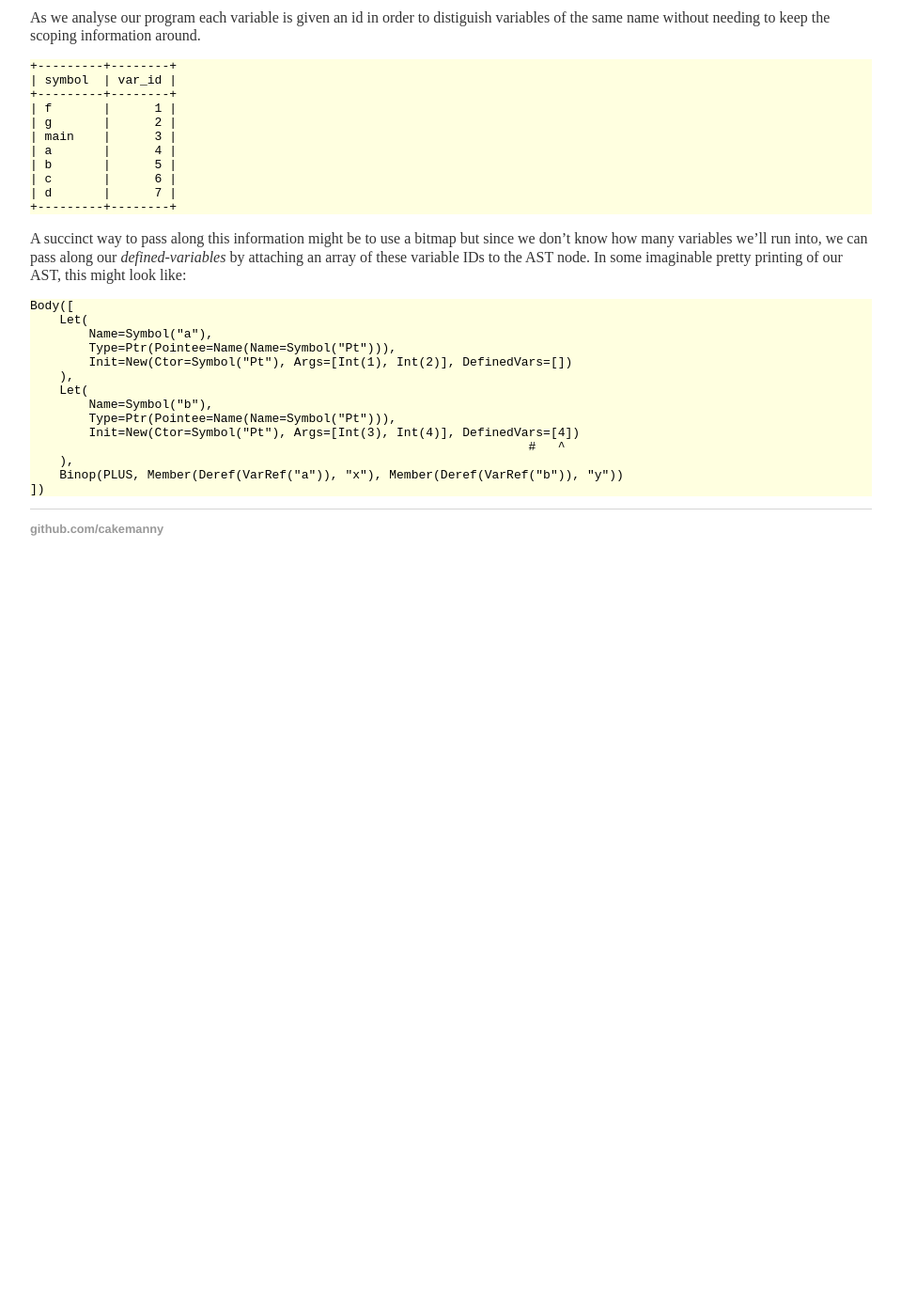
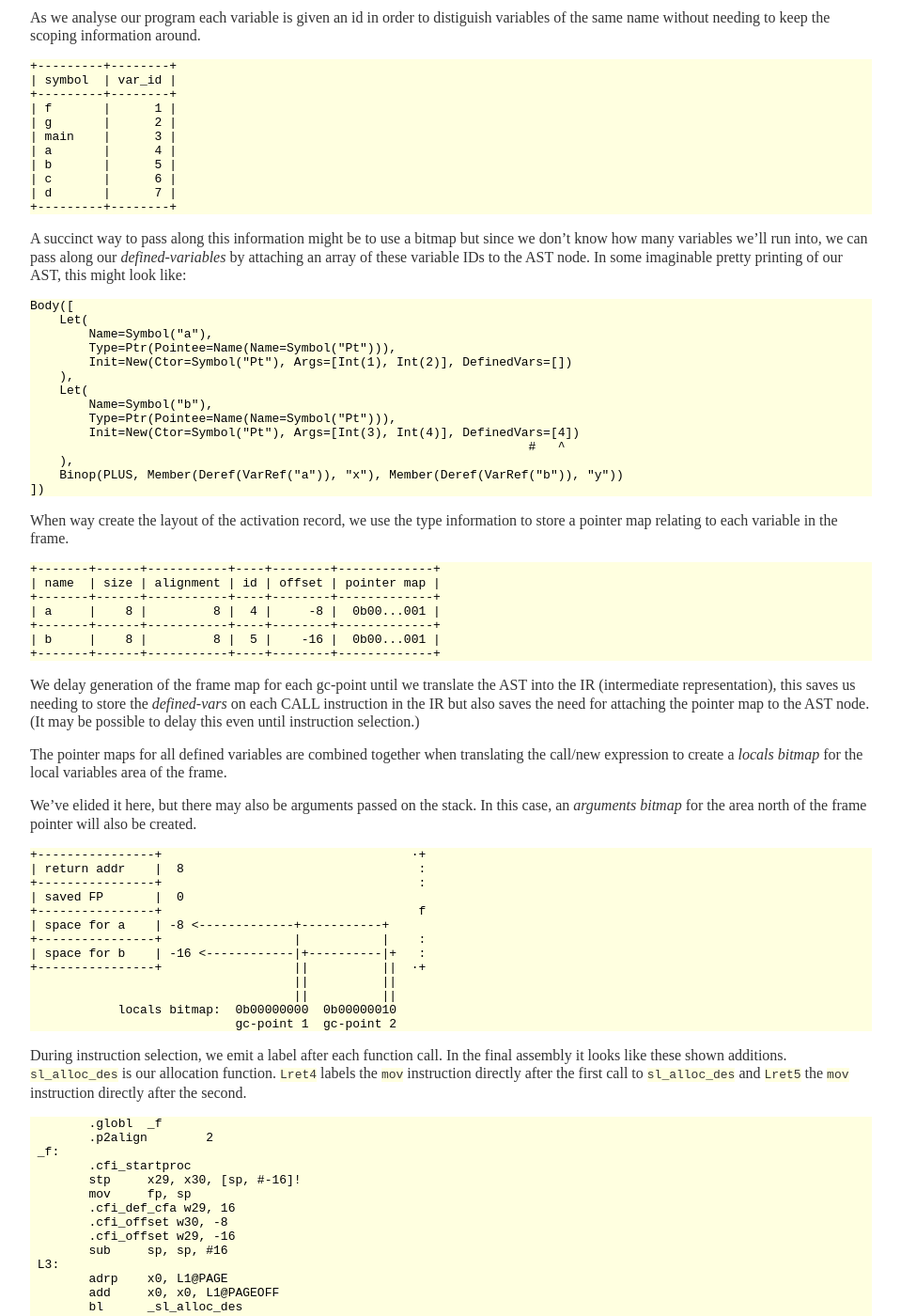
Before and after one commit to cakemanny/cakemanny.github.io, a Jekyll site: the page built from _posts/2023-04-01-computing-stack-maps.md, in a window 1280 px wide and 1400 px high, scrolled down 4145 px. Shown: the whole window at 94% size, without its empty margins (160-1119 px from the left). Built offline with Jekyll 4.4.1, drawn with Linux system fonts in a browser that asks for light colours; before the commit the page ends 4775 px from its top, so only the background shows below that; some of the changed text lies outside the part shown.

Commit message:
describe frame map construction

````diff
--- a/_posts/2023-04-01-computing-stack-maps.md
+++ b/_posts/2023-04-01-computing-stack-maps.md
@@ -310,7 +310,7 @@ We can follow the evolution of our scope chain as we analyse function `f`.
 We can ignore the root scope which contains all the function, type and global
 variable definitions as these will not live on the stack.
 
-At _gc-point_ 1 there are no _defined-variables_, at _gc-point_ 2 only `a`
+At _gc-point_ 1 there are no _defined-variables_ and at _gc-point_ 2 only `a`
 has come into scope.
 
 
@@ -360,8 +360,163 @@ Body([
 describe how we built a table of the variables and their
 offsets in the stack
 
+Note that this would mostly be eliminated if we did escape analysis and
+assigned variable to registers
+- caveats - greater than word sized values, escaping variables
+
 and then that we use their pointer disposition (i.e. a pointer map for the
 type) to built a general pointer bitmap
 and how we can clear the bitmap for slots that are not defined.
 
+we can note that we do this during translation to the IR, so that we don't
+need to attach the maps to the AST, but only to the IR - and only to calls
+
+Note a caveat about rewrite stages?
+    - rewrite stage temporaries will no longer be live... right? assuming
+      they generate no function call and do not allocate
+
+Note how
+
+We can leave them hanging about the details of register spilling.
+
+
+Parse -> Semantic Analysis -> Frame Layout -> Translation to IR
+-> Instruction Selection ->
+-> Control Flow Analysis -> Liveness Analysis -> Register Allocation
+-> Assembly Emission
+
+end of comment
 -->
+
+
+When way create the layout of the activation record, we use
+the type information to store a pointer map relating to each variable
+in the frame.
+
+```
++-------+------+-----------+----+--------+-------------+
+| name  | size | alignment | id | offset | pointer map |
++-------+------+-----------+----+--------+-------------+
+| a     |    8 |         8 |  4 |     -8 |  0b00...001 |
++-------+------+-----------+----+--------+-------------+
+| b     |    8 |         8 |  5 |    -16 |  0b00...001 |
++-------+------+-----------+----+--------+-------------+
+```
+
+We delay generation of the frame map for each gc-point until we translate
+the AST into the IR (intermediate representation), this saves us needing to
+store the _defined-vars_ on each CALL instruction in the IR but also saves
+the need for attaching the pointer map to the AST node. (It may be possible
+to delay this even until instruction selection.)
+
+The pointer maps for all defined variables are combined together when
+translating the call/new expression to create a _locals bitmap_ for the
+local variables area of the frame.
+
+We've elided it here, but there may also be arguments passed on the stack.
+In this case, an _arguments bitmap_ for the area north of the frame pointer
+will also be created.
+
+```
++----------------+                                  ·+
+| return addr    |  8                                :
++----------------+                                   :
+| saved FP       |  0
++----------------+                                   f
+| space for a    | -8 <-------------+-----------+
++----------------+                  |           |    :
+| space for b    | -16 <------------|+----------|+   :
++----------------+                  ||          ||  ·+
+                                    ||          ||
+                                    ||          ||
+            locals bitmap:  0b00000000  0b00000010
+                            gc-point 1  gc-point 2
+```
+
+
+<!--
+
+    talk about the saving of the frame maps, with their instruction
+-->
+
+During instruction selection, we emit a label after each function call.
+In the final assembly it looks like these shown additions. `sl_alloc_des` is
+our allocation function. `Lret4` labels the `mov` instruction directly after
+the first call to `sl_alloc_des` and `Lret5` the `mov` instruction directly
+after the second.
+
+```diff
+ 	.globl	_f
+ 	.p2align	2
+ _f:
+ 	.cfi_startproc
+ 	stp	x29, x30, [sp, #-16]!
+ 	mov	fp, sp
+ 	.cfi_def_cfa w29, 16
+ 	.cfi_offset w30, -8
+ 	.cfi_offset w29, -16
+ 	sub	sp, sp, #16
+ L3:
+ 	adrp	x0, L1@PAGE
+ 	add	x0, x0, L1@PAGEOFF
+ 	bl	_sl_alloc_des
++Lret4:
+ 	mov	w1, #1
+ 	str	w1, [x0]
+ 	mov	w1, #2
+ 	str	w1, [x0, #4]
+ 	str	x0, [fp, #-8]
+ 	adrp	x0, L1@PAGE
+ 	add	x0, x0, L1@PAGEOFF
+ 	bl	_sl_alloc_des
++Lret5:
+ 	mov	w1, #3
+ 	str	w1, [x0]
+ 	mov	w1, #4
+ 	str	w1, [x0, #4]
+ 	str	x0, [fp, #-16]
+ 	ldr	x0, [fp, #-8]
+ 	ldr	w1, [x0]
+ 	ldr	x0, [fp, #-16]
+ 	ldr	w0, [x0, #4]
+ 	add	w0, w1, w0
+ L2:
+
+ 	add	sp, sp, #16
+ 	ldp	x29, x30, [sp], #16
+ 	ret
+ 	.cfi_endproc
+```
+
+We store those labels along with the frame maps as fragments that get emitted
+after the code in the data segment.
+
+The maps are linked together and given a well-known name for the GC to find.
+For `f` alone, this could look something like the following.
+Fields related to details we'll talk about next time have been omitted.
+
+```
+	.section	__DATA,__const
+	.p2align	3
+Lptrmap0:
+	.quad	0	; previous
+	.quad	Lret5	; return address - the key
+	.short	2	; number of stack args + 2
+	.short	2	; length of locals space
+	.zero	4
+	.quad	0	; arg bitmap
+	.quad	2	; locals bitmap     ; 0b00000010 for gc-point 2
+	.p2align	3
+Lptrmap1:
+	.quad	Lptrmap0	; previous
+	.quad	Lret4	; return address - the key
+	.short	2	; number of stack args + 2
+	.short	2	; length of locals space
+	.zero	4
+	.quad	0	; arg bitmap
+	.quad	0	; locals bitmap     ; 0b00000000 for gc-point 1
+	.globl	_sl_rt_frame_maps
+	.p2align	3
+_sl_rt_frame_maps:
+	.quad	Lptrmap1
+```
````
